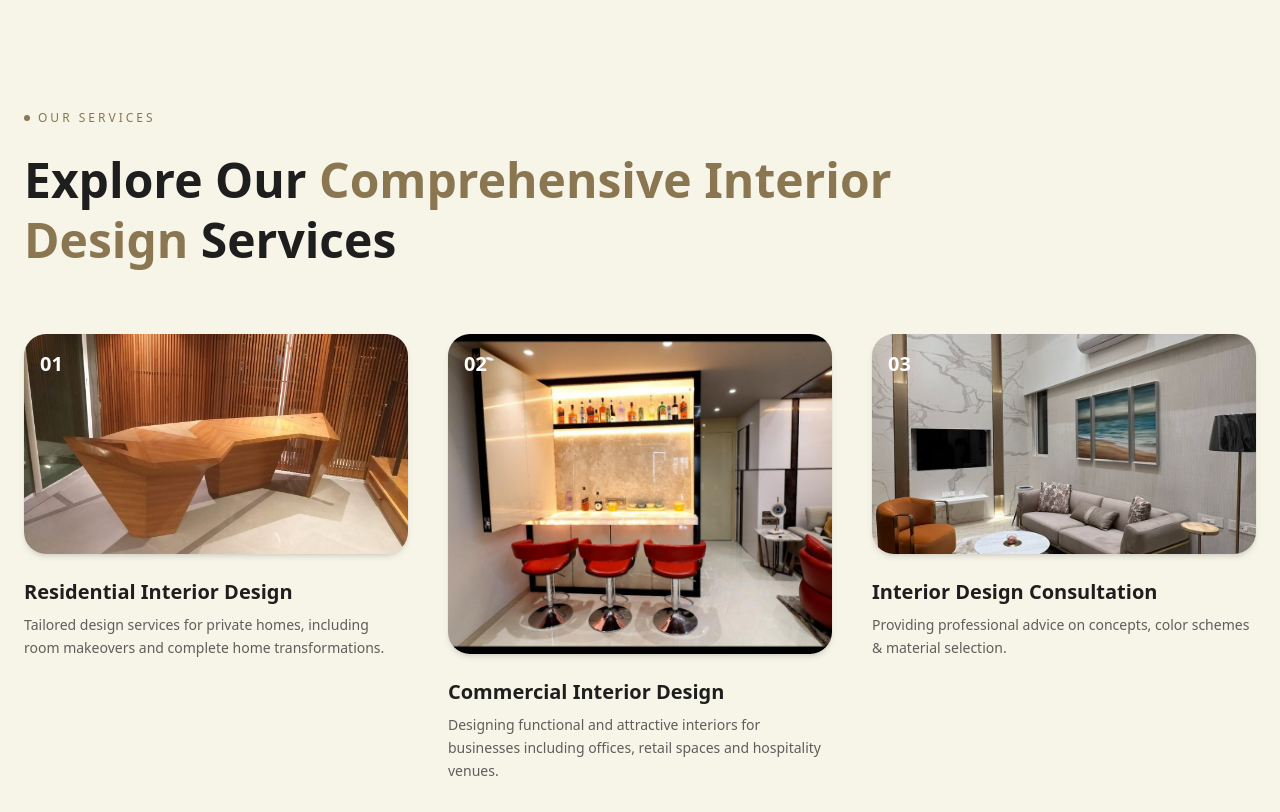
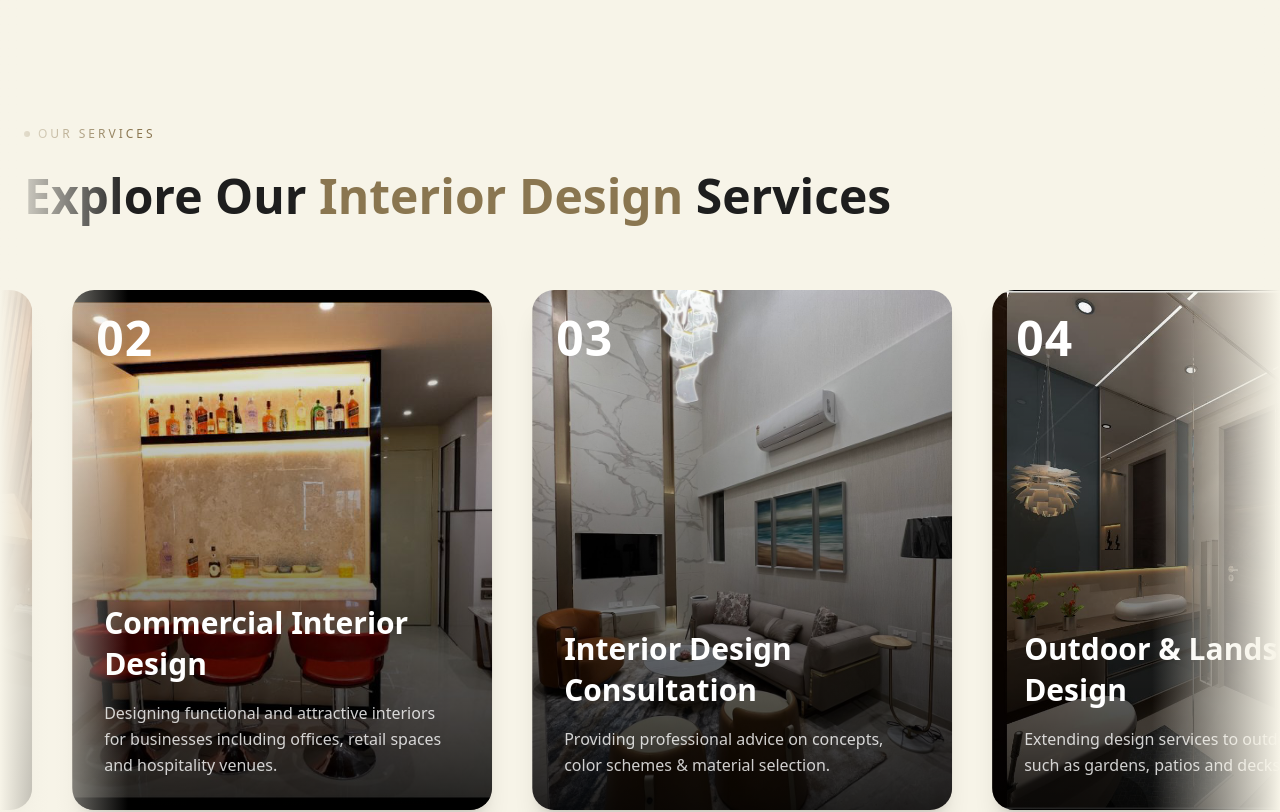
Before and after one commit to saniyafarzindeveloper/suvidha-enterprises, a Next.js app: page /our-services in a window 1280 px wide. Shown: the part 802-1614 px from the top of the page. Built offline with nearby package versions, Linux system fonts and the light colour scheme.

Commit message:
segregated contact us form, whatsapp message sending functionality added

```diff
--- a/app/contact-us/page.tsx
+++ b/app/contact-us/page.tsx
@@ -11,6 +11,7 @@ import {
   SelectContent,
   SelectItem,
 } from "@/components/ui/select";
+import ContactUsForm from "@/components/contact-us/ContactUsForm";
 
 export default function ContactPage() {
   return (
@@ -81,92 +82,7 @@ export default function ContactPage() {
       </div>
 
             {/* RIGHT FORM CARD */}
-            <div className="bg-white/70 backdrop-blur-md border border-[#8d7039]/10 rounded-3xl p-10 shadow-xl">
-              <form className="space-y-8">
-
-                {/* Row 1 — Name + Contact */}
-                <div className="grid md:grid-cols-2 gap-6">
-                  <div className="space-y-2">
-                    <label className="text-sm font-medium text-[#8A7650]">
-                      Full Name
-                    </label>
-                    <Input
-                      placeholder="Enter your name"
-                      className="h-12 border-[#DBCEA5] focus-visible:ring-[#8A7650]"
-                    />
-                  </div>
-
-                  <div className="space-y-2">
-                    <label className="text-sm font-medium text-[#8A7650]">
-                      Contact Number
-                    </label>
-                    <Input
-                      placeholder="Enter your contact number"
-                      className="h-12 border-[#DBCEA5] focus-visible:ring-[#8A7650]"
-                    />
-                  </div>
-                </div>
-
-                {/* Row 2 — Email + Reason */}
-                <div className="grid md:grid-cols-2 gap-6">
-                  <div className="space-y-2">
-                    <label className="text-sm font-medium text-[#8A7650]">
-                      Email (Optional)
-                    </label>
-                    <Input
-                      placeholder="Enter your email"
-                      className="h-12 border-[#DBCEA5] focus-visible:ring-[#8A7650]"
-                    />
-                  </div>
-
-                  <div className="space-y-2">
-                    <label className="text-sm font-medium text-[#8A7650]">
-                      Reason to Reach Out
-                    </label>
-                    <Select>
-                      <SelectTrigger className="h-12 w-full border-[#DBCEA5] focus:ring-[#8A7650]">
-                        <SelectValue placeholder="Select a reason" />
-                      </SelectTrigger>
-                      <SelectContent>
-                        <SelectItem value="residential">
-                          Residential Design
-                        </SelectItem>
-                        <SelectItem value="commercial">
-                          Commercial Project
-                        </SelectItem>
-                        <SelectItem value="consultation">
-                          Consultation
-                        </SelectItem>
-                        <SelectItem value="other">
-                          Other
-                        </SelectItem>
-                      </SelectContent>
-                    </Select>
-                  </div>
-                </div>
-
-                {/* Row 3 — Message */}
-                <div className="space-y-2">
-                  <label className="text-sm font-medium text-[#8A7650]">
-                    Message
-                  </label>
-                  <Textarea
-                    rows={8}
-                    placeholder="Tell us about your project..."
-                    className="min-h-[220px] border-[#DBCEA5] focus-visible:ring-[#8A7650]"
-                  />
-                </div>
-
-                {/* Submit */}
-                <Button
-                  type="submit"
-                  className="w-full bg-[#8A7650] text-white hover:bg-[#6f5f40] rounded-xl py-6 cursor-pointer"
-                >
-                  SEND MESSAGE
-                </Button>
-
-              </form>
-            </div>
+            <ContactUsForm />
 
           </div>
 
--- /dev/null
+++ b/components/contact-us/ContactUsForm.tsx
@@ -0,0 +1,195 @@
+"use client";
+
+import { useForm } from "react-hook-form";
+import { zodResolver } from "@hookform/resolvers/zod";
+import { z } from "zod";
+
+import { Input } from "@/components/ui/input";
+import { Textarea } from "@/components/ui/textarea";
+import { Button } from "@/components/ui/button";
+
+import {
+  Form,
+  FormControl,
+  FormField,
+  FormItem,
+  FormLabel,
+  FormMessage,
+} from "@/components/ui/form";
+
+const formSchema = z.object({
+  name: z.string().min(2, "Name is required"),
+  phone: z.string().min(10, "Enter valid phone number"),
+  email: z.string().email().optional().or(z.literal("")),
+  reason: z.string().min(1, "Select a reason"),
+  message: z.string().min(5, "Message is required"),
+});
+
+type FormValues = z.infer<typeof formSchema>;
+
+export default function ContactUsForm() {
+  const form = useForm<FormValues>({
+    resolver: zodResolver(formSchema),
+    defaultValues: {
+      name: "",
+      phone: "",
+      email: "",
+      reason: "",
+      message: "",
+    },
+  });
+
+  const onSubmit = (data: FormValues) => {
+    const text = `
+New Inquiry from Website
+
+Name: ${data.name}
+Phone: ${data.phone}
+Email: ${data.email || "Not Provided"}
+Reason: ${data.reason}
+
+Message:
+${data.message}
+`;
+
+    const encoded = encodeURIComponent(text);
+
+    const whatsappURL = `https://wa.me/919004434268?text=${encoded}`;
+
+    window.open(whatsappURL, "_blank");
+  };
+
+  return (
+   <div className="bg-white/70 backdrop-blur-md border border-[#8d7039]/10 rounded-3xl p-10 shadow-xl">
+
+
+    <Form {...form}>
+      <form
+        onSubmit={form.handleSubmit(onSubmit)}
+        className="space-y-8"
+      >
+        {/* Row 1 */}
+        <div className="grid md:grid-cols-2 gap-6">
+
+          <FormField
+            control={form.control}
+            name="name"
+            render={({ field }) => (
+              <FormItem>
+                <FormLabel className="text-[#8A7650]">
+                  Full Name
+                </FormLabel>
+                <FormControl>
+                  <Input
+                    placeholder="Enter your name"
+                    {...field}
+                    className="h-12 border-[#DBCEA5]"
+                  />
+                </FormControl>
+                <FormMessage />
+              </FormItem>
+            )}
+          />
+
+          <FormField
+            control={form.control}
+            name="phone"
+            render={({ field }) => (
+              <FormItem>
+                <FormLabel className="text-[#8A7650]">
+                  Contact Number
+                </FormLabel>
+                <FormControl>
+                  <Input
+                    placeholder="Enter phone number"
+                    {...field}
+                    className="h-12 border-[#DBCEA5]"
+                  />
+                </FormControl>
+                <FormMessage />
+              </FormItem>
+            )}
+          />
+
+        </div>
+
+        {/* Row 2 */}
+
+        <div className="grid md:grid-cols-2 gap-6">
+
+          <FormField
+            control={form.control}
+            name="email"
+            render={({ field }) => (
+              <FormItem>
+                <FormLabel className="text-[#8A7650]">
+                  Email (Optional)
+                </FormLabel>
+                <FormControl>
+                  <Input
+                    placeholder="Enter email"
+                    {...field}
+                    className="h-12 border-[#DBCEA5]"
+                  />
+                </FormControl>
+                <FormMessage />
+              </FormItem>
+            )}
+          />
+
+          <FormField
+            control={form.control}
+            name="reason"
+            render={({ field }) => (
+              <FormItem>
+                <FormLabel className="text-[#8A7650]">
+                  Reason
+                </FormLabel>
+                <FormControl>
+                  <Input
+                    placeholder="Residential / Commercial / Consultation"
+                    {...field}
+                    className="h-12 border-[#DBCEA5]"
+                  />
+                </FormControl>
+                <FormMessage />
+              </FormItem>
+            )}
+          />
+
+        </div>
+
+        {/* Message */}
+
+        <FormField
+          control={form.control}
+          name="message"
+          render={({ field }) => (
+            <FormItem>
+              <FormLabel className="text-[#8A7650]">
+                Message
+              </FormLabel>
+              <FormControl>
+                <Textarea
+                  rows={12}
+                  placeholder="Tell us about your project..."
+                  {...field}
+                  className="border-[#DBCEA5]"
+                />
+              </FormControl>
+              <FormMessage />
+            </FormItem>
+          )}
+        />
+
+        <Button
+          type="submit"
+          className="w-full bg-[#8A7650] text-white hover:bg-[#6f5f40] py-6 rounded-xl"
+        >
+          Send Message
+        </Button>
+      </form>
+    </Form>
+    </div>
+  );
+}
--- a/components/landing-page/MainHero.tsx
+++ b/components/landing-page/MainHero.tsx
@@ -5,11 +5,15 @@ import { useState, useEffect } from "react";
 import { motion, AnimatePresence } from "framer-motion";
 
 const images = [
-  "/images/gallery/galleria15.png",
-  "/images/gallery/galleria1.png",
-  "/images/gallery/galleria25.png",
-  "/images/gallery/galleria8.png",
+  "/images/gallery/galleria14.png",
+
+  "/images/gallery/galleria26.png",
+   "/images/gallery/galleria15.png",
+  "/images/gallery/galleria20.png",
+
 ];
+
+//26, 14, 20
 
 export default function MainHero() {
   const [index, setIndex] = useState(0);
@@ -41,7 +45,6 @@ export default function MainHero() {
 
   return (
     <section className="relative h-[80vh] md:h-screen overflow-hidden">
-
       {/* Background images */}
       <AnimatePresence custom={direction}>
         <motion.div
@@ -69,9 +72,7 @@ export default function MainHero() {
 
       {/* content */}
       <div className="relative z-10 max-w-7xl mx-auto px-6 h-full flex items-center">
-
         <div className="max-w-3xl">
-
           {/* badge */}
           <div className="inline-flex items-center gap-2 text-xs tracking-[0.25em] uppercase border border-white/20 rounded-full px-4 py-2 text-white/80 mb-6">
             <span className="w-1.5 h-1.5 bg-[#C6A76A] rounded-full"></span>
@@ -80,31 +81,19 @@ export default function MainHero() {
 
           {/* heading */}
           <h1 className="text-4xl md:text-6xl lg:text-7xl font-bold leading-tight text-white">
-
-            Find Your{" "}
-            <span className="text-[#C6A76A]">
-              Inspired
-            </span>
-
+            Find Your <span className="text-[#C6A76A]">Inspired</span>
             <br />
-
-            <span className="text-[#C6A76A]">
-              Interior
-            </span>{" "}
-            Design
-
+            <span className="text-[#C6A76A]">Interior</span> Design
           </h1>
 
           {/* description */}
           <p className="mt-6 text-white/80 text-base md:text-lg max-w-xl leading-relaxed">
-            Transform your vision into reality with our innovative
-            designs, creating modern spaces that blend functionality,
-            aesthetics, and sustainability.
+            Transform your vision into reality with our innovative designs,
+            creating modern spaces that blend functionality, aesthetics, and
+            sustainability.
           </p>
-
         </div>
       </div>
-
     </section>
   );
 }
--- a/components/our-services/ListOfServices.tsx
+++ b/components/our-services/ListOfServices.tsx
@@ -9,50 +9,47 @@ const services = [
     title: "Residential Interior Design",
     desc: "Tailored design services for private homes, including room makeovers and complete home transformations.",
     img: "/images/gallery/galleria4.png",
-    size: "small",
   },
   {
     id: "02",
     title: "Commercial Interior Design",
     desc: "Designing functional and attractive interiors for businesses including offices, retail spaces and hospitality venues.",
     img: "/images/gallery/galleria18.png",
-    size: "large",
   },
   {
     id: "03",
     title: "Interior Design Consultation",
     desc: "Providing professional advice on concepts, color schemes & material selection.",
     img: "/images/gallery/galleria9.png",
-    size: "small",
   },
   {
     id: "04",
     title: "Outdoor & Landscape Design",
     desc: "Extending design services to outdoor spaces such as gardens, patios and decks.",
     img: "/images/gallery/galleria21.png",
-    size: "large",
   },
   {
     id: "05",
     title: "Renovation And Remodeling",
     desc: "Overhauling existing spaces to modernize and improve functionality and aesthetics.",
     img: "/images/gallery/galleria26.png",
-    size: "small",
   },
   {
     id: "06",
     title: "Interior 2D / 3D Layouts",
     desc: "Realistic 3D visualizations to help you envision your space before it's built.",
     img: "/images/gallery/galleria11.png",
-    size: "large",
   },
 ];
 
-export default function ListOfServices() {
+export default function ServicesHorizontalScroll() {
+
+  const duplicated = [...services, ...services];
+
   return (
-    <section className="bg-[#f7f4e8] py-28">
+    <section className="bg-[#f7f4e8] py-32 overflow-hidden relative">
 
-      <div className="max-w-7xl mx-auto px-6">
+      <div className="max-w-7xl mx-auto px-6 mb-16">
 
         {/* badge */}
         <div className="flex items-center gap-2 text-xs tracking-[0.25em] uppercase text-[#8A7650] mb-6">
@@ -63,68 +60,69 @@ export default function ListOfServices() {
         {/* heading */}
         <h2 className="text-4xl md:text-5xl font-bold text-[#1E1E1E] max-w-4xl leading-tight">
           Explore Our{" "}
-          <span className="text-[#8A7650]">
-            Comprehensive Interior Design
-          </span>{" "}
-          Services
+          <span className="text-[#8A7650]">Interior Design</span> Services
         </h2>
 
-        {/* GRID */}
-        <div className="grid md:grid-cols-2 lg:grid-cols-3 gap-x-10 gap-y-16 mt-16">
+      </div>
 
-          {services.map((service, index) => {
+      {/* gradient fade edges */}
+      <div className="absolute left-0 top-0 bottom-0 w-32 bg-gradient-to-r from-[#f7f4e8] to-transparent z-10 pointer-events-none"/>
+      <div className="absolute right-0 top-0 bottom-0 w-32 bg-gradient-to-l from-[#f7f4e8] to-transparent z-10 pointer-events-none"/>
 
-            const imageHeight =
-              service.size === "large"
-                ? "h-[320px]"
-                : "h-[220px]";
-
-            return (
+      {/* scrolling track */}
       <motion.div
-                key={service.id}
-                initial={{ opacity: 0, y: 40 }}
-                whileInView={{ opacity: 1, y: 0 }}
-                transition={{ delay: index * 0.08 }}
-                viewport={{ once: true }}
-                className="group"
+        className="flex gap-10 px-6 w-max"
+        animate={{ x: ["0%", "-50%"] }}
+        transition={{
+          duration: 40,
+          ease: "linear",
+          repeat: Infinity,
+        }}
       >
 
-                {/* image */}
+        {duplicated.map((service, index) => (
           <div
-                  className={`relative w-full ${imageHeight} rounded-3xl overflow-hidden shadow-md`}
+            key={index}
+            className="group relative w-[320px] sm:w-[360px] md:w-[420px] flex-shrink-0"
           >
 
-                  {/* number */}
-                  <span className="absolute top-4 left-4 text-white text-xl font-semibold z-10">
-                    {service.id}
-                  </span>
+            <div className="relative h-[520px] rounded-3xl overflow-hidden shadow-xl">
 
               <Image
                 src={service.img}
                 alt={service.title}
                 fill
-                    className="object-cover transition duration-700 group-hover:scale-110"
+                className="object-cover transition duration-700 group-hover:scale-105"
               />
 
-                </div>
+              {/* overlay gradient */}
+              <div className="absolute inset-0 bg-gradient-to-t from-black/85 via-black/40 to-transparent"/>
 
-                {/* title */}
-                <h3 className="mt-6 text-xl font-semibold text-[#1E1E1E]">
+              {/* large number */}
+              <span className="absolute top-6 left-6 text-white text-4xl md:text-5xl font-bold tracking-wide">
+                {service.id}
+              </span>
+
+              {/* text content */}
+              <div className="absolute bottom-8 left-8 right-8 text-white">
+
+                <h3 className="text-2xl md:text-3xl font-semibold leading-snug">
                   {service.title}
                 </h3>
 
-                {/* description */}
-                <p className="mt-2 text-sm text-[#1E1E1E]/70 leading-relaxed">
+                <p className="mt-4 text-sm md:text-base text-white/80 leading-relaxed">
                   {service.desc}
                 </p>
-
-              </motion.div>
-            );
-          })}
 
               </div>
 
             </div>
+
+          </div>
+        ))}
+
+      </motion.div>
+
     </section>
   );
 }
```
Lines whose indentation alone changed are shown as unchanged.
